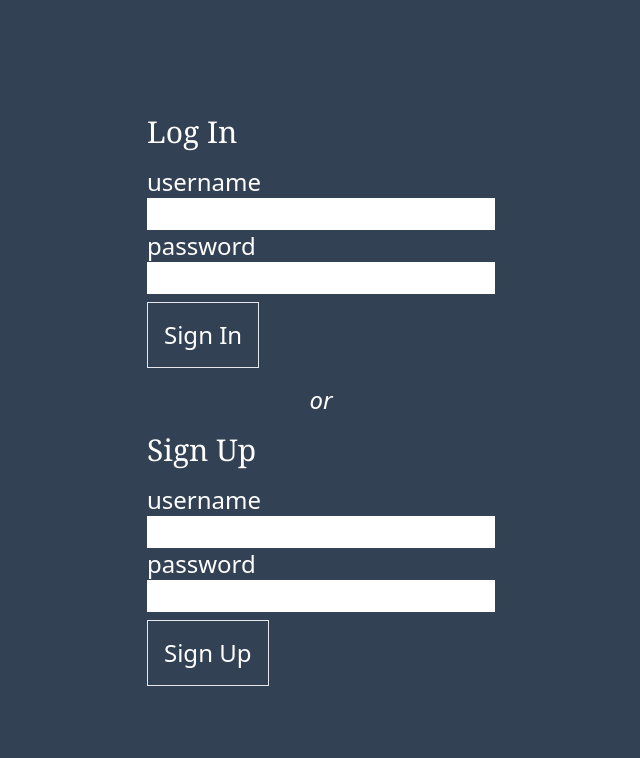
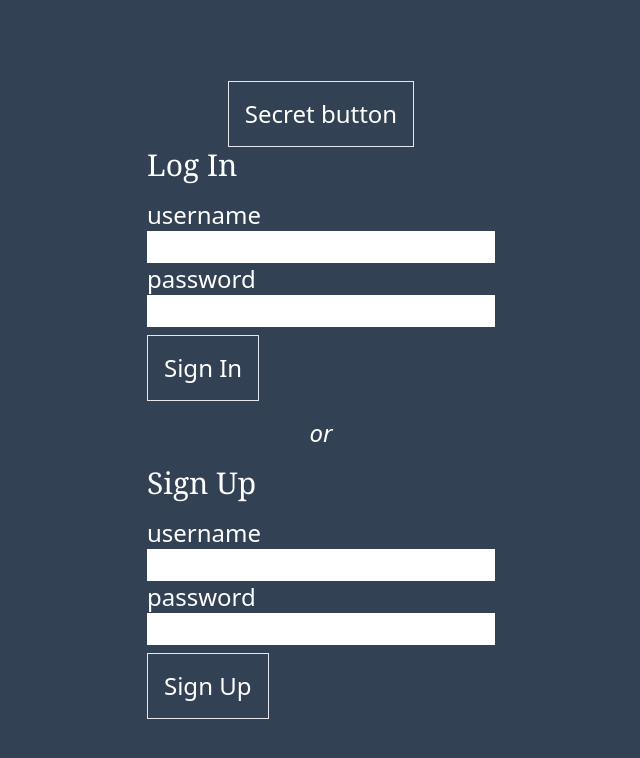
Before and after one commit to timothy-taylor/mern-with-auth, a React (Vite) app in the folder client/: page / in a window 1280 px wide. Shown: the top 758 px of the page, without its empty margins (319-959 px from the left). Built offline with nearby package versions, Linux system fonts and the light colour scheme.

Commit message:
FIX: client Auth header in userAPI

```diff
--- a/client/src/App.jsx
+++ b/client/src/App.jsx
@@ -1,12 +1,25 @@
 import { SignUp } from "./components/SignUp";
 import { LogIn } from "./components/LogIn";
 import { useLocalStorage } from "./hooks/useLocalStorage";
+import { axiosClient } from "./api/axiosClient.js";
+import { userAPI } from "./api/user.js";
 
 export function App() {
   const { localData } = useLocalStorage();
 
+  const handleSecret = async () => {
+    const request = userAPI.index(localData);
+    try {
+    const response = await axiosClient.request(request);
+    console.log(response);
+    } catch (err) {
+      console.error(err);
+    }
+  }
+
   return (
     <div className="flex flex-col items-center justify-center min-h-screen bg-slate-700 text-2xl text-white">
+      <button className="p-4 border" onClick={handleSecret}>Secret button</button>
       <LogIn />
       {localData ? null : (
         <>
--- a/client/src/api/user.js
+++ b/client/src/api/user.js
@@ -1,3 +1,10 @@
 export const userAPI = {
+  index: (token) => ({
+    method: "GET",
+    url: "/v1/user/",
+    headers: {
+      'Authorization': `Bearer ${token}`,
+    },
+  }),
   new: (credentials) => ({ method: "POST", url: "/v1/user/", data: credentials }),
 }
```
